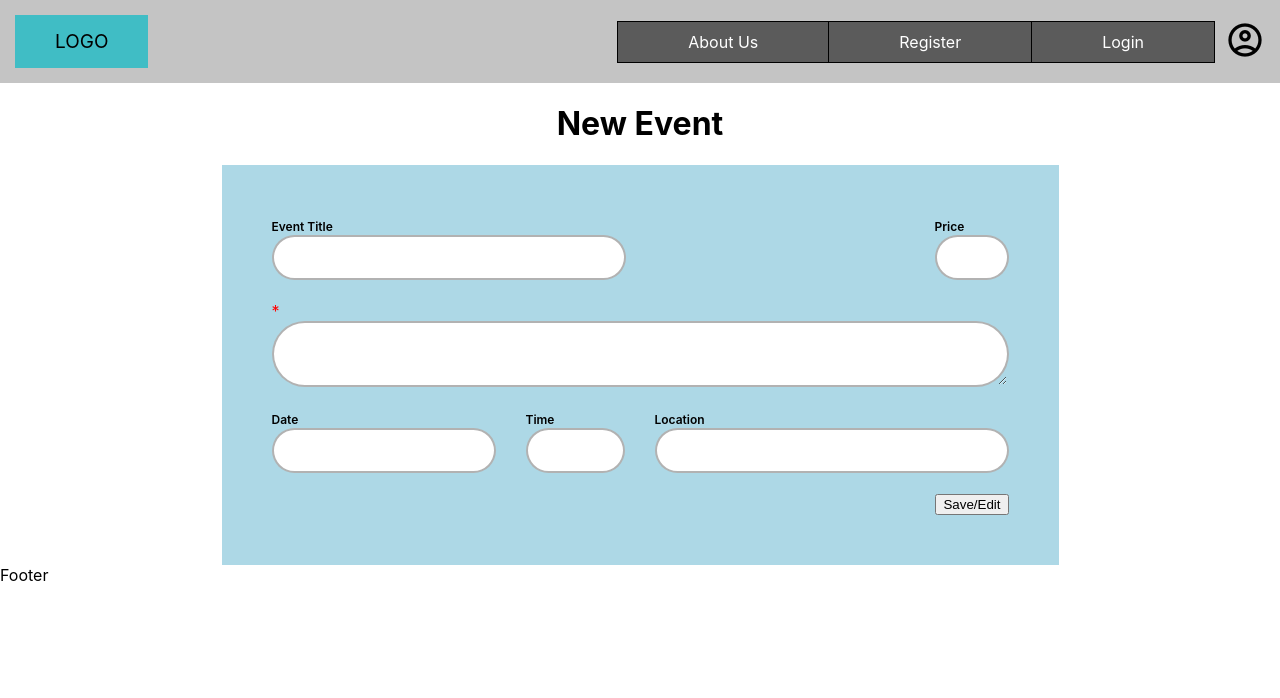
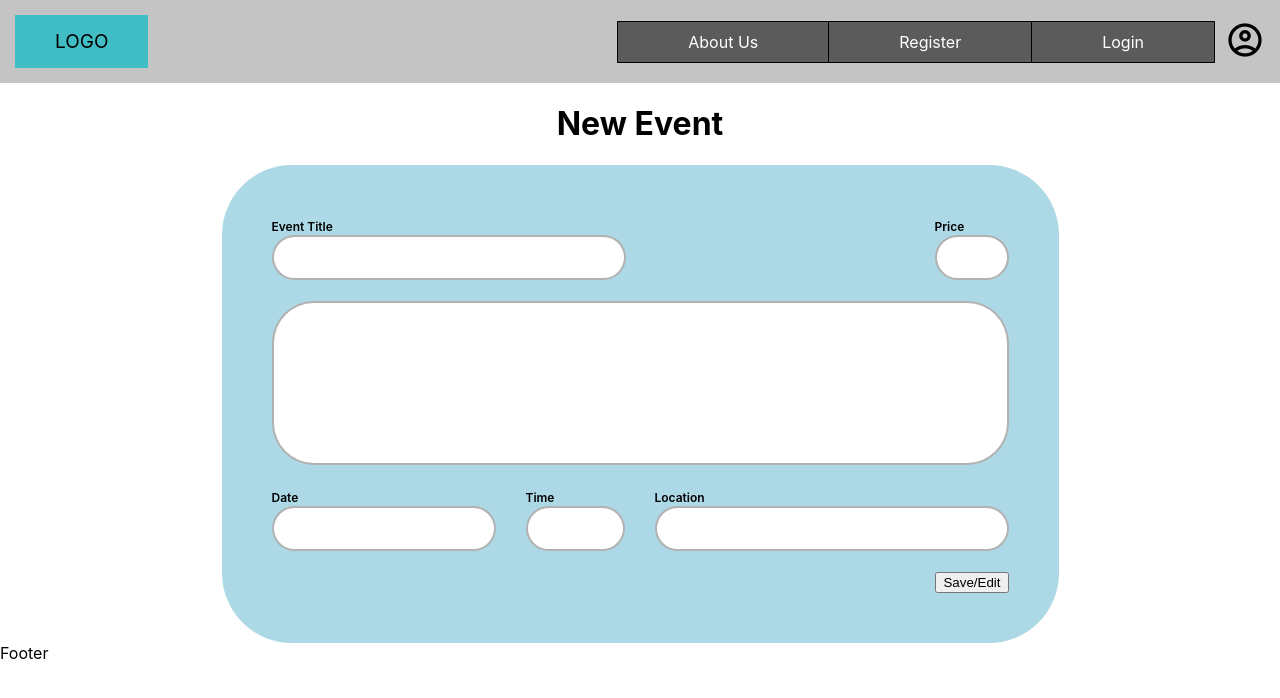
Before and after one commit to smackflad/ProjectTel, a React (Create React App) app in the folder provider-app/: page /newEvent in a window 1280 px wide. Shown: the top 698 px of the page. Built offline with nearby package versions, Linux system fonts and the light colour scheme.

Commit message:
fixing textarea

```diff
--- a/provider-app/src/components/Pages/NewEventPage/NewEventPage.css
+++ b/provider-app/src/components/Pages/NewEventPage/NewEventPage.css
@@ -10,6 +10,7 @@
     width: fit-content;
     background-color: lightblue;
     padding: 50px;
+    border-radius: 70px;
 
 }
 .NewEventPage-first{
--- a/provider-app/src/components/generalComponents/MyTextArea/MyTextArea.css
+++ b/provider-app/src/components/generalComponents/MyTextArea/MyTextArea.css
@@ -26,6 +26,7 @@
     /* width: 330px; */
 
     /* min-height: 400px; */
+    resize: none;
 }
 .txt-area-internal input:focus {
     border-color: rgba(0, 0, 0, 0.70);
--- a/provider-app/src/components/generalComponents/MyTextArea/MyTextArea.js
+++ b/provider-app/src/components/generalComponents/MyTextArea/MyTextArea.js
@@ -1,16 +1,16 @@
 import { useState } from 'react';
 import './MyTextArea.css';
 
-const MyTextArea = ({txt, filled, setFilled}) =>
+const MyTextArea = ({labelTxt, val, setVal=(a)=>{}, star=false, disabled=false, rows="100", cols="50"}) =>
 {
     const [id] = useState(() => `component-${Math.random().toString(16).slice(2)}`);
     return (
 		<div className="txt-area-external">
             <div className='txt-area-internal'>
                 <div className="txt-area-top">
-                    <span><span id="star">*</span><label for={id}>{txt}</label></span>
+                    <span>{star && (<span id="star">*</span>)}<label htmlFor={id}>{labelTxt}</label></span>
                 </div>
-                <textarea id={id} onChange={(e)=>{setFilled(e.target.value)}} defaultValue={filled}></textarea>
+                <textarea id={id} onChange={(e)=>{setVal(e.target.value)}} defaultValue={val} rows={rows} cols={cols} disabled={disabled}></textarea>
             </div>
         </div>
 	);
```
